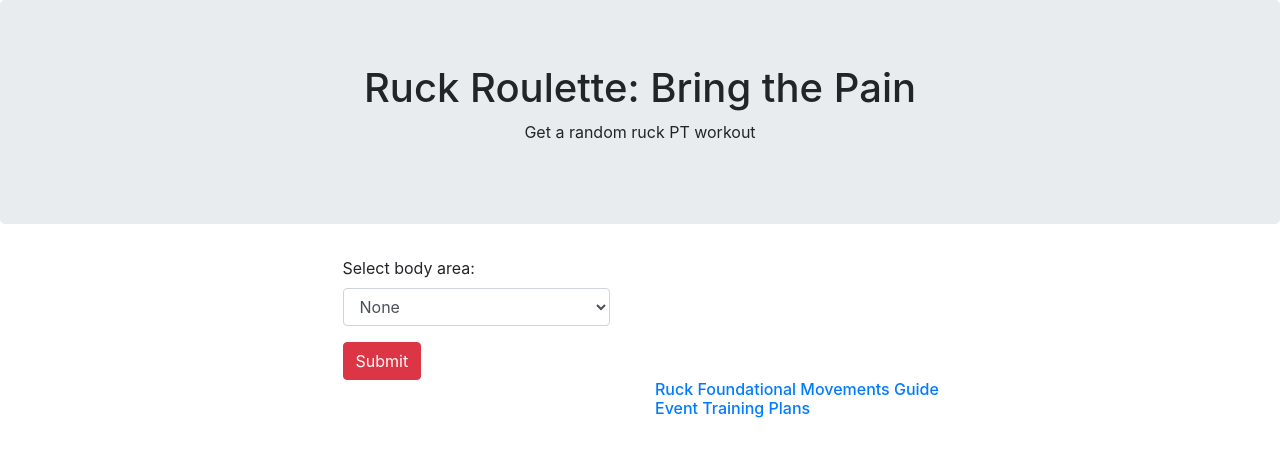
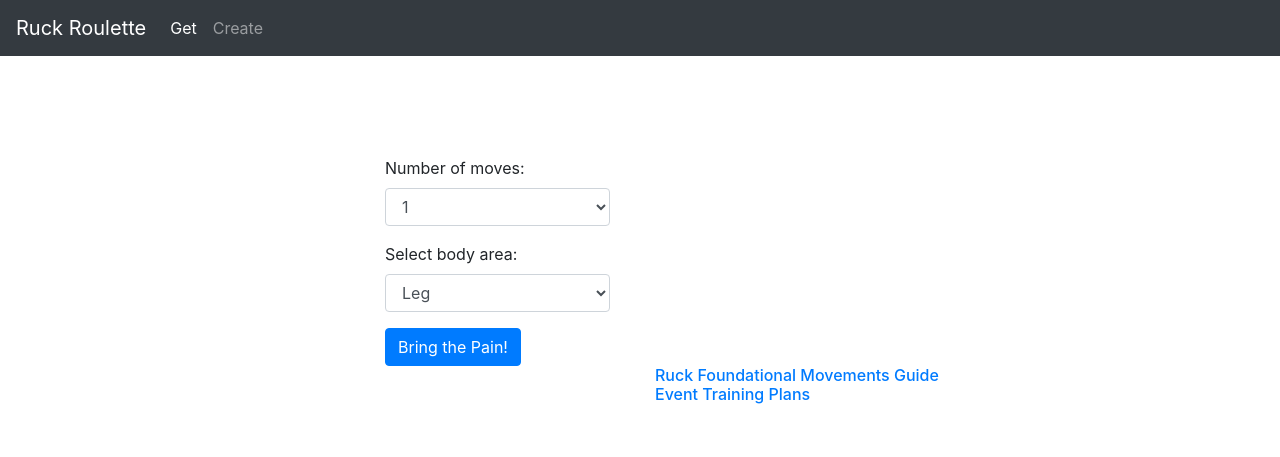
Before and after one commit to vsx-gh/ruckroulette, a Flask app: page / in a window 1280 px wide. Shown: the top 457 px of the page. Run offline with Flask 2, Linux system fonts and the light colour scheme; some libraries are stand-ins or nearby versions.

Commit message:
Clean up routing, add nav bar layout

```diff
--- a/app.py
+++ b/app.py
@@ -14,23 +14,27 @@ app = Flask(__name__)
 app.debug = True
 
 # PT moves and body area worked (subject to change/interpretation)
-pt_moves = [{'name': 'Ruck Squat', 'area': 'leg'}, {'name': 'Lunges', 'area': 'leg'}, {'name': 'Ruck Overhead Squat', 'area': 'both'},
+pt_moves = [{'name': 'Ruck Squat', 'area': 'leg'}, {'name': 'Lunges', 'area': 'leg'}, {'name': 'Ruck Overhead Squat', 'area': 'arm/leg'},
         {'name': 'Push-up', 'area': 'arm'}, {'name': 'Ruck High Pull', 'area': 'arm'}, {'name': 'Overhead Shoulder Press', 'area': 'arm'},
-        {'name': 'Bear Crawl', 'area': 'both'}, {'name': 'Suitcase Carry', 'area': 'arm'}, {'name': 'Russian Twist', 'area': 'abs'},
-        {'name': 'Plank Pulls', 'area': 'abs'}, {'name': 'Ruck Swings', 'area': 'arm'}, {'name': 'Thruster', 'area': 'both'},
-        {'name': 'Deadlift', 'area': 'both'}, {'name': 'Flutter Kicks', 'area': 'abs'}]
+        {'name': 'Bear Crawl', 'area': 'arm/leg'}, {'name': 'Suitcase Carry', 'area': 'arm'}, {'name': 'Russian Twist', 'area': 'abs'},
+        {'name': 'Plank Pulls', 'area': 'abs'}, {'name': 'Ruck Swings', 'area': 'arm'}, {'name': 'Thruster', 'area': 'arm/leg'},
+        {'name': 'Deadlift', 'area': 'arm/leg'}, {'name': 'Flutter Kicks', 'area': 'abs'}]
 
 # Body area selection in drop-down menu
-body_area = ['Leg', 'Arm', 'Both', 'Abs', 'Any']
+body_area = ['Leg', 'Arm', 'Arm/Leg', 'Abs', 'Any']
+moves_max = 5
 
 @app.route('/', methods=['GET', 'POST'])
-def dropdown():
-    return render_template('index.html', body_areas=body_area)
+def display_dropdown():
+    print('Endpoint: {}'.format(request.endpoint))
+    return render_template('index.html', body_areas=body_area, num_moves=moves_max, page='index')
 
 @app.route('/results.html', methods=['GET', 'POST'])
-def get_moves():
+def get_workout():
     if request.method == 'POST':
+        moves_count = int(request.form['num_moves'])
         workout_type = request.form['body_area']
+        print('Endpoint: {}'.format(request.endpoint))
 
     # Select any area, else get moves only from the area chosen by user
     if workout_type == 'Any':
@@ -41,8 +45,8 @@ def get_moves():
     do_these_moves = []     # Hold moves that match body area selected
     curr_move = 0           # Move counter
 
-    # Cap number of moves at 3; follows GORUCK training plans (mostly)
-    while curr_move < 3:
+    # Cap number of moves at moves_max
+    while curr_move < moves_count:
         if curr_move > len(workout_list) - 1:     # Don't get more moves than available
             break
 
@@ -56,7 +60,12 @@ def get_moves():
         else:
             continue
 
-    return render_template('results.html', body_areas=body_area, workout=do_these_moves)
+    return render_template('results.html', body_areas=body_area, workout=do_these_moves, num_moves=moves_max, page='results')
+
+@app.route('/create.html', methods=['GET', 'POST'])
+def create_workout():
+    print('Endpoint: {}'.format(request.endpoint))
+    return render_template('create.html', page='create')
 
 if __name__ == "__main__":
     app.run()
--- /dev/null
+++ b/templates/create.html
@@ -0,0 +1,4 @@
+{% extends "layout.html" %}
+{% block content %}
+<h3> You did it!</h3>
+{% endblock %}
--- a/templates/index.html
+++ b/templates/index.html
@@ -1,49 +1,49 @@
-<!DOCTYPE html>
-<html lang="en">
-    <head>
-        <meta charset="utf-8">
-        <meta name="viewport" content="width=device-width, initial-scale=1">
-        <link rel="stylesheet" href="https://maxcdn.bootstrapcdn.com/bootstrap/4.3.1/css/bootstrap.min.css">
-        <script src="https://ajax.googleapis.com/ajax/libs/jquery/3.4.0/jquery.min.js"></script>
-        <script src="https://cdnjs.cloudflare.com/ajax/libs/popper.js/1.14.7/umd/popper.min.js"></script>
-        <script src="https://maxcdn.bootstrapcdn.com/bootstrap/4.3.1/js/bootstrap.min.js"></script>
-        <title>Ruck Roulette</title>
-    </head>
-    <body>
-        <div class="jumbotron text-center">
-            <h1>Ruck Roulette: Bring the Pain</h1>
-            <p>Get a random ruck PT workout</p>
-        </div>
+{% extends "layout.html" %}
+{% block content %}
+    <div class="container" style="margin-top:100px">
         <div class="row">
             <div class="col-sm-3"></div>
             <div class="col-sm-3">
                 <div class="container">
-                    <form name='select_body_area' method='POST' action="/results.html">
+                    <form name='workout_details' method='POST' action="{{ url_for('get_workout') }}">
                         <div class="form-group">
-                        <label for="select_body_area:">Select body area:</label>
-                        <select class="form-control" id="body_area" name="body_area" method="GET" action="/">
-                            <option value="" selected>None</option>
+                            <label for="num_moves_select">Number of moves:</label>
+                            <select class="form-control" id="num_moves" name="num_moves" method="GET" action="/">
+                            {% for n in range(1, num_moves + 1) %}
+                                <option value="{{ n }}">{{ n }}</option>
+                            {% endfor %}
+                            </select>
+                        </div>
+                        <div class="form-group">
+                            <label for="body_area_select">Select body area:</label>
+                            <select class="form-control" id="body_area" name="body_area" method="GET" action="/">
                             {% for body_area in body_areas[0:] %}
                                 <option value="{{ body_area }}">{{ body_area }}</option>
                             {% endfor %}
                         </select>
                         </div>
-                        <button class="btn btn-danger" type="submit">Submit</button>
+                        <button class="btn btn-primary" type="submit">Bring the Pain!</button>
                     </form>
                 </div>
             </div>
             <div class="col-sm-3">
-                <div id="content">{% block content %}{% endblock %}</div>
+                <div id="content">
+                    {% block results_content %}{% endblock %}
+                </div>
             </div>
             <div class="col-sm-3"></div>
         </div>
-        <div class="row"><div class="col-sm-12"> </div></div>
         <div class="row">
-            <div class="col-sm-6"> </div>
+            <div class="col-sm-12">
+            </div>
+        </div>
+        <div class="row">
+            <div class="col-sm-6">
+            </div>
             <div class="col-sm-6">
                 <h6><a href="https://www.goruck.com/ruck-pt-foundational-movements" target="new">Ruck Foundational Movements Guide</a><br />
                 <a href="https://www.goruck.com/event-training-plans" target="new">Event Training Plans</a></h6>
             </div>
         </div>
-    </body>
-</html>
+    </div>
+{% endblock %}
--- /dev/null
+++ b/templates/layout.html
@@ -0,0 +1,28 @@
+<!DOCTYPE html>
+<html lang="en">
+
+<head>
+    <meta charset="utf-8">
+    <meta name="viewport" content="width=device-width, initial-scale=1">
+    <link rel="stylesheet" href="{{ url_for('static', filename='bootstrap.min.css' ) }}">
+    <script src="{{ url_for('static', filename='jquery.min.js') }}"></script>
+    <script src="{{ url_for('static', filename='popper.min.js') }}"></script>
+    <script src="{{ url_for('static', filename='bootstrap.min.js') }}"></script>
+    <title>Ruck Roulette</title>
+</head>
+
+<body>
+    <nav class="navbar navbar-dark bg-dark navbar-inverse navbar-expand-md navbar-fixed-top navbar">
+        <a class="navbar-brand" href="#">Ruck Roulette</a>
+        <ul class="navbar-nav mr-auto">
+            <li class="nav-item {% if request.endpoint == 'get_workout' or request.endpoint == 'display_dropdown' %}active{% else %}{% endif %}">
+                <a class="nav-link" href="{{ url_for('display_dropdown') }}">Get</a><span class="sr-only">(current)</span></a>
+            </li>
+            <li {% if request.endpoint == 'create_workout' %}class="nav-item active"{% else %}class="nav-item"{% endif %}>
+                <a class="nav-link" href="{{ url_for('create_workout') }}">Create</a>
+            </li>
+        </ul>
+    </nav>
+    {% block content %}{% endblock %}
+</body>
+</html>
--- a/templates/results.html
+++ b/templates/results.html
@@ -1,5 +1,5 @@
 {% extends "index.html" %}
-{% block content %}
+{% block results_content %}
 <h5>Do these:</h5>
 {% for item in workout %}
 {{ item.name }}<br />
```
